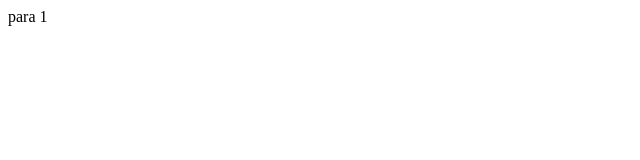
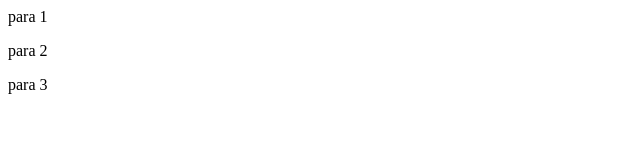
Before and after one commit to willjoe2/super, a plain HTML site: page prim.html in a window 1280 px wide. Shown: the full height of the page, 0-640 px from the left. Drawn offline with Linux system fonts and the light colour scheme.

Commit message:
add three para

```diff
--- a/prim.html
+++ b/prim.html
@@ -8,6 +8,8 @@
 <body>
     <nav>
         <p>para 1</p>
+        <p>para 2</p>
+        <p>para 3</p>
     </nav>
 
 </body>
```
